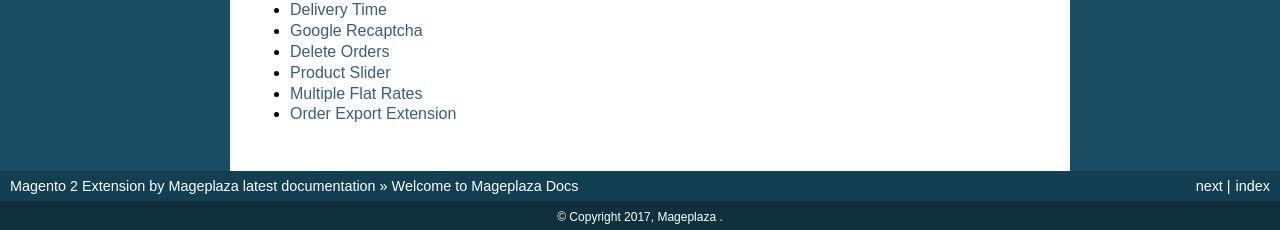
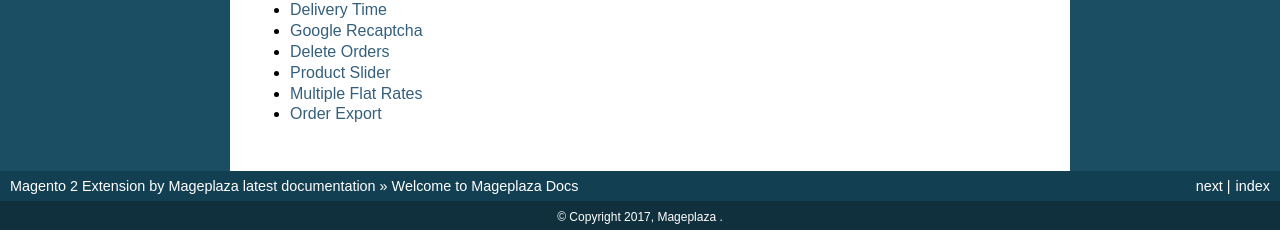
Before and after one commit to magepages/mpdocs, a Sphinx documentation site: the page built from docs/index.rst, in a window 1280 px wide. Shown: the part 1221-1451 px from the top of the page. Built offline with Sphinx 7.4.7, drawn with Linux system fonts in a browser that asks for light colours; pages that are not in the unit, such as notebooks, are missing from menus.

Commit message:
Update index.md

```diff
--- a/docs/order-export/index.md
+++ b/docs/order-export/index.md
@@ -1,4 +1,4 @@
-# Order Export Extension
+# Order Export
 ## Overview
 
 [Mageplaza Order Export extension](https://www.mageplaza.com/magento-2-order-export/) can make the export process automatically with the information as orders invoices, credit memos, shipments based on Cron scheduler. It allows you to export profiles to file formats such as CSV, XML, Excel XML, TXT, TSV, and Json. Available additional Magento 2 objects for export include: Order, Invoice, Credit Memo, and Shipment. Profile after you generate will be sent to the server by FPT/sFPT or sent to any email that admins want. Besides that, this helps you to save more time and money to quickly export the profiles. This extension promises to be the best exporting solution for Magento shop owners. Mageplaza Order Export is definitely a must-have tool of your Magento store.
```
